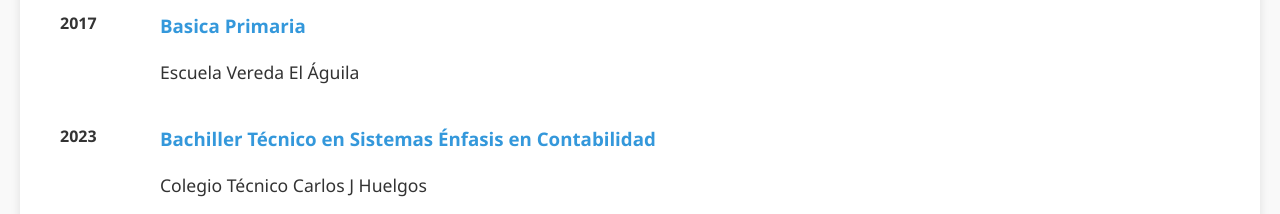
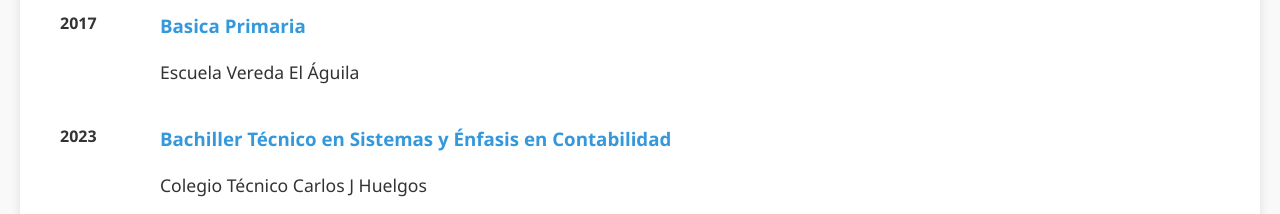
Before and after one commit to Mauro018/HojaCarlos, a React (Vite) app: page / in a window 1280 px wide. Shown: the part 800-1014 px from the top of the page. Built offline with nearby package versions, Linux system fonts and the light colour scheme.

Commit message:
Update Educacion.jsx

```diff
--- a/src/components/Educacion.jsx
+++ b/src/components/Educacion.jsx
@@ -7,7 +7,7 @@
         },
         {
             year: "2023",
-            title: "Bachiller Técnico en Sistemas Énfasis en Contabilidad",
+            title: "Bachiller Técnico en Sistemas y Énfasis en Contabilidad",
             institucion: "Colegio Técnico Carlos J Huelgos"
         }
     ];
```
